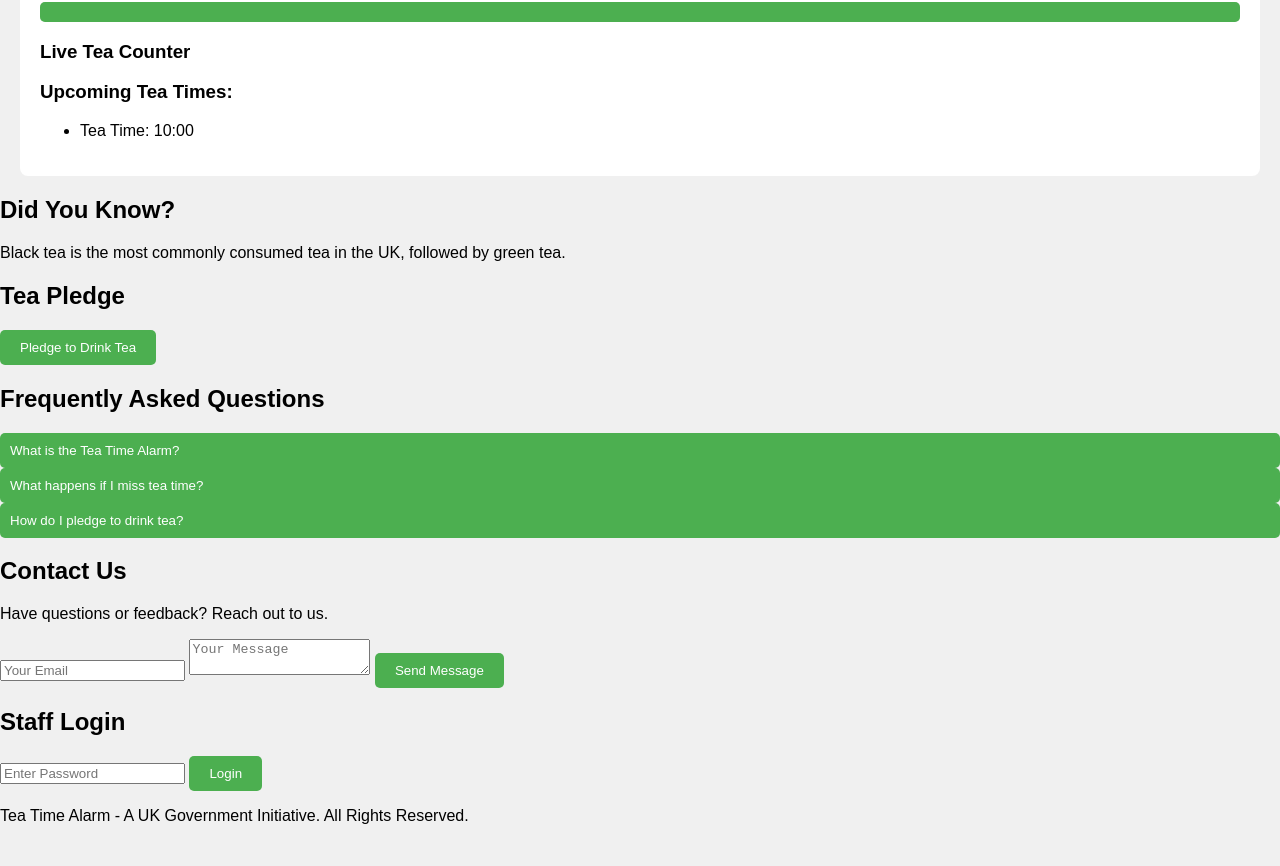
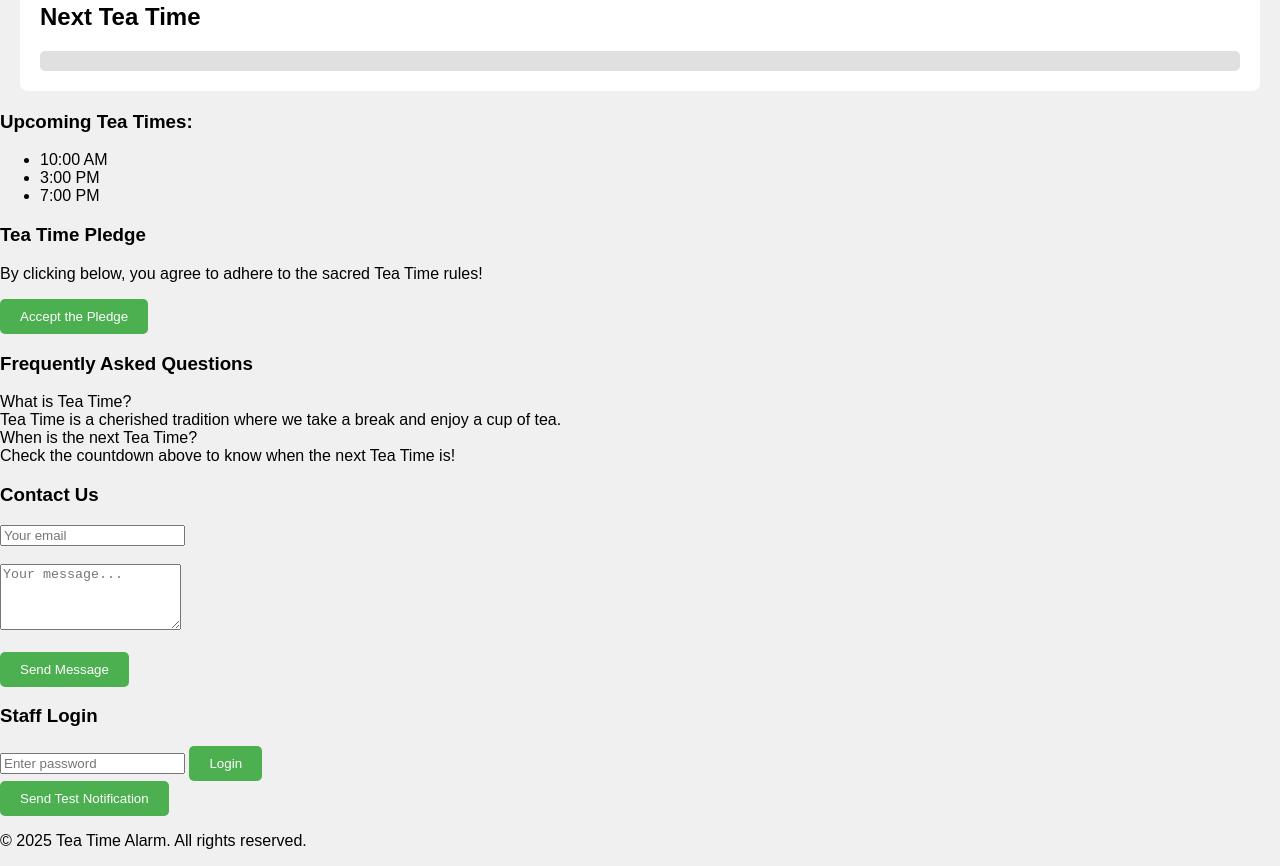
Before and after one commit to ivnnet/Tea, a plain HTML site: page index.html in a window 1280 px wide. Shown: the part 211-1077 px from the top of the page. Before the commit the page ends 1052 px from the top, so only its background shows below. Drawn offline with Linux system fonts and the light colour scheme.

Commit message:
Update index.html

```diff
--- a/index.html
+++ b/index.html
@@ -3,92 +3,83 @@
 <head>
     <meta charset="UTF-8">
     <meta name="viewport" content="width=device-width, initial-scale=1.0">
-    <meta name="description" content="Official Tea Time Alarm - UK Government Notification">
     <title>Tea Time Alarm</title>
     <link rel="stylesheet" href="styles.css">
 </head>
 <body>
-
     <header>
-    Tea Time Alarm - Official UK Government Notification
+        <h1>Tea Time Alarm</h1>
+        <p>Your ultimate reminder for tea times!</p>
     </header>
 
-<!-- Countdown Timer and Live Tea Counter -->
+    <div class="container">
+        <!-- Countdown and Progress Bar -->
         <div class="timer-container">
             <h2>Next Tea Time</h2>
-    <div id="countdown" class="countdown"></div>
+            <div id="countdown" class="countdown"></div>  <!-- Countdown display -->
             <div id="progressBar" class="progress-bar">
-        <div id="progress" class="progress"></div>
+                <div id="progress" class="progress"></div> <!-- Progress bar -->
             </div>
-    <h3>Live Tea Counter</h3>
-    <div id="teaCounter" class="tea-counter"></div>
-    <h3>Upcoming Tea Times:</h3>
-    <ul id="teaTimesList"></ul>
         </div>
 
-<!-- Tea Facts Section -->
-<section class="section">
-    <h2>Did You Know?</h2>
-    <p id="teaFact"></p>
-</section>
-
-<!-- Tea Pledge Section -->
-<section class="section">
-    <h2>Tea Pledge</h2>
-    <button id="pledgeButton" class="button">Pledge to Drink Tea</button>
-    <p id="pledgeResponse" class="response-message hidden-text"></p>
-</section>
-
-<!-- FAQ Section -->
-<section class="section">
-    <h2>Frequently Asked Questions</h2>
-    <div class="faq">
-        <button class="faq-question" onclick="toggleFAQ(0)">What is the Tea Time Alarm?</button>
-        <div class="faq-answer" id="faq-answer-0">
-            <p>The Tea Time Alarm is a mandatory daily reminder for all UK citizens to drink tea at the scheduled times: 10 AM, 3 PM, and 7 PM. Failure to participate can result in fines or even jail time.</p>
+        <!-- Tea Time Info -->
+        <div class="section">
+            <h3>Upcoming Tea Times:</h3>
+            <ul id="teaTimesList">
+                <li>10:00 AM</li>
+                <li>3:00 PM</li>
+                <li>7:00 PM</li>
+            </ul>
         </div>
 
-        <button class="faq-question" onclick="toggleFAQ(1)">What happens if I miss tea time?</button>
-        <div class="faq-answer" id="faq-answer-1">
-            <p>If you miss a tea time, penalties may apply. The first offense results in a £50 fine, the second offense in a £200 fine, and three offenses may lead to jail time.</p>
+        <!-- Pledge Section -->
+        <div class="section">
+            <h3>Tea Time Pledge</h3>
+            <p>By clicking below, you agree to adhere to the sacred Tea Time rules!</p>
+            <button class="button" onclick="acceptPledge()">Accept the Pledge</button>
+            <p id="pledgeResponse" class="hidden-text"></p>
         </div>
 
-        <button class="faq-question" onclick="toggleFAQ(2)">How do I pledge to drink tea?</button>
-        <div class="faq-answer" id="faq-answer-2">
-            <p>Simply visit our website and accept the pledge to commit to drinking tea at the scheduled times.</p>
+        <!-- Q&A Section -->
+        <div class="section">
+            <h3>Frequently Asked Questions</h3>
+            <div class="qa">
+                <div class="question">What is Tea Time?</div>
+                <div class="answer">Tea Time is a cherished tradition where we take a break and enjoy a cup of tea.</div>
+            </div>
+            <div class="qa">
+                <div class="question">When is the next Tea Time?</div>
+                <div class="answer">Check the countdown above to know when the next Tea Time is!</div>
             </div>
         </div>
-</section>
 
-<!-- Contact Us Section -->
-<section class="section">
-    <h2>Contact Us</h2>
-    <p>Have questions or feedback? Reach out to us.</p>
-    <!-- Form that sends messages via Formspree -->
-    <form id="contactForm" action="https://formspree.io/f/mldjdnay" method="POST" class="contact-form">
-        <input type="email" id="email" name="email" placeholder="Your Email" required>
-        <textarea id="message" name="message" placeholder="Your Message" required></textarea>
+        <!-- Contact Form -->
+        <div class="section">
+            <h3>Contact Us</h3>
+            <form action="https://formspree.io/f/mldjdnay" method="POST" id="contactForm">
+                <input type="email" name="email" placeholder="Your email" required><br><br>
+                <textarea name="message" rows="4" placeholder="Your message..." required></textarea><br><br>
                 <button type="submit" class="button">Send Message</button>
             </form>
-    <p id="contactResponse" class="response-message"></p>
-</section>
+        </div>
 
-<!-- Staff Login Section -->
-<section class="section">
-    <h2>Staff Login</h2>
-    <input type="password" id="staffPassword" placeholder="Enter Password" />
+        <!-- Staff Login (Hidden by default) -->
+        <div class="section" id="staffSection">
+            <h3>Staff Login</h3>
+            <input type="password" id="staffPassword" placeholder="Enter password">
             <button class="button" onclick="staffLogin()">Login</button>
-    <div id="staffPanel" class="hidden-text">
-        <h3>Staff Control Panel</h3>
-        <button onclick="sendTestNotification()" class="button">Send Test Notification</button>
         </div>
-</section>
+
+        <!-- Notification Section -->
+        <div class="section">
+            <button class="button" onclick="sendTestNotification()">Send Test Notification</button>
+        </div>
+    </div>
 
     <footer>
-    <p>Tea Time Alarm - A UK Government Initiative. All Rights Reserved.</p>
+        <p>&copy; 2025 Tea Time Alarm. All rights reserved.</p>
     </footer>
 
     <script src="script.js"></script>
-
 </body>
 </html>
```
Lines whose indentation alone changed are shown as unchanged.
